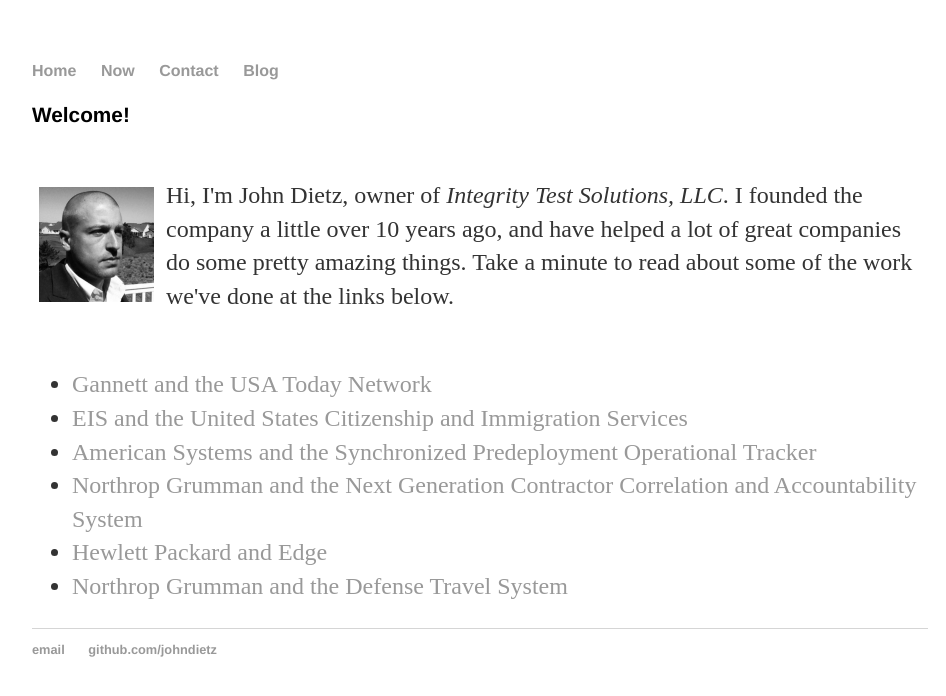
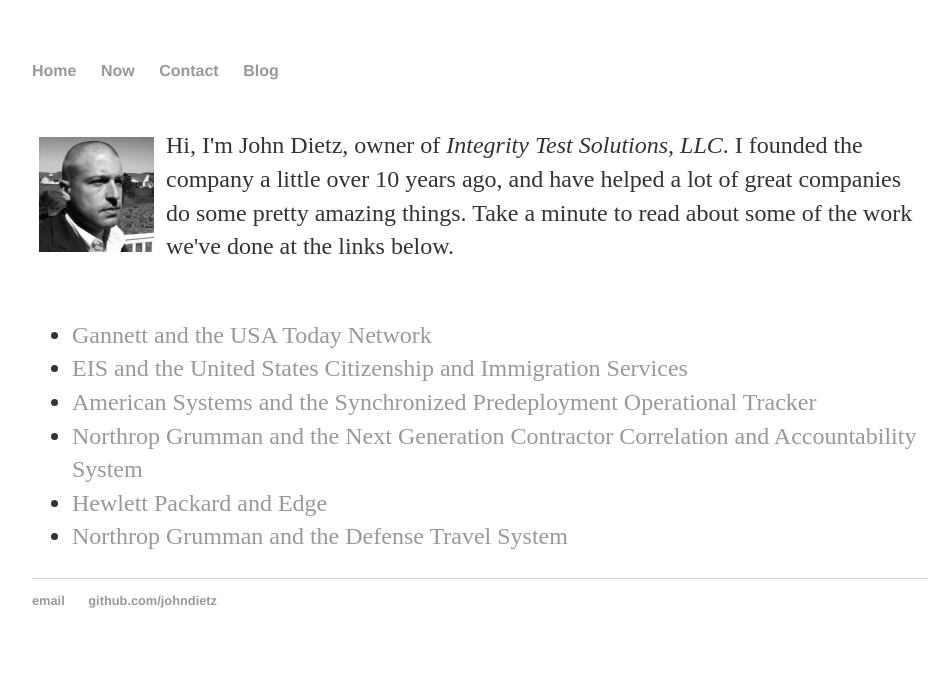
Before and after one commit to relentlessdev/relentlessdev.github.io, a Jekyll site: the page built from index.html, in a window 1280 px wide. Shown: the top 696 px of the page, without its empty margins (160-1106 px from the left). Built offline with Jekyll 4.4.1, drawn with Linux system fonts in a browser that asks for light colours.

Commit message:
welcome header needs to go

```diff
--- a/index.html
+++ b/index.html
@@ -4,7 +4,6 @@
 ---
 
 <div class="blurb">
-	<h3>Welcome!</h3>
 	<table cellpadding="5">
 		<tr>
 			<td><img src="images/johndietz.jpeg" alt="John Dietz" style="width:115px;height:115px;"></td>
```
